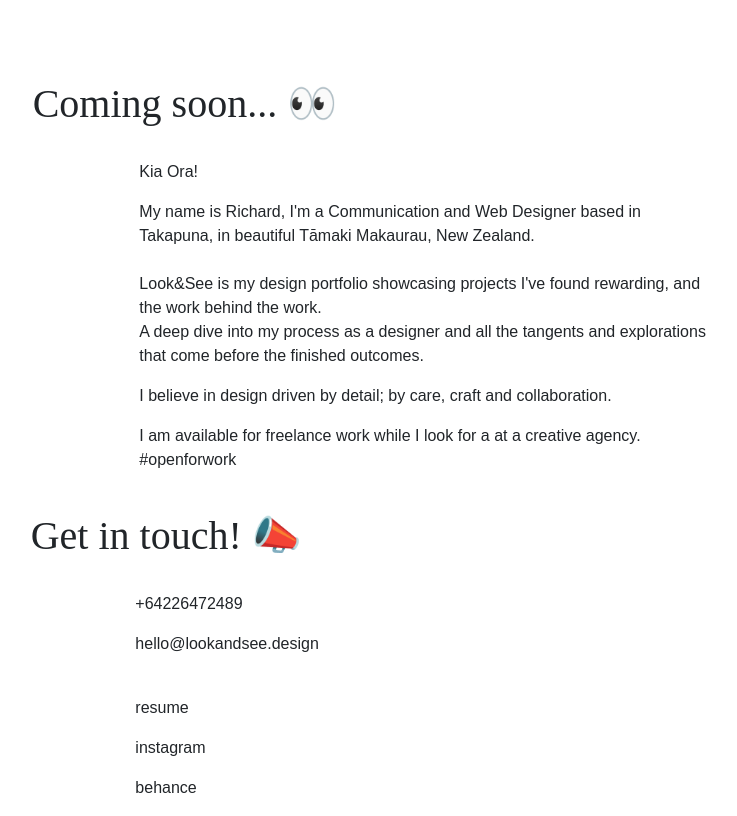
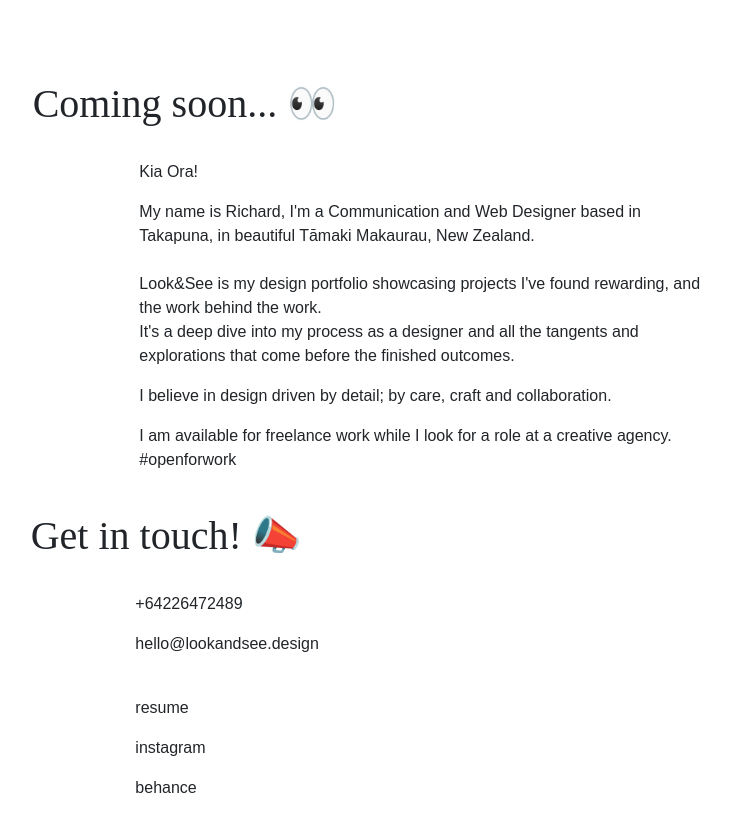
Before and after one commit to richardroach-ux/looknsee, a JavaScript app: page / in a window 1280 px wide. Shown: the whole page, without its empty margins (86-823 px from the left). Built offline with nearby package versions, Linux system fonts and the light colour scheme; the HTML template or start-up script is replaced by a standard one; a web font is replaced by a local one.

Commit message:
Minor spelling corrections.

```diff
--- a/src/App.js
+++ b/src/App.js
@@ -16,10 +16,10 @@
           <p>Kia Ora!</p>
           <p>My name is Richard, I'm a Communication and Web Designer based in Takapuna, in beautiful Tāmaki Makaurau, New Zealand.
           <br></br><br></br>Look&See is my design portfolio showcasing projects I've found rewarding, and the work behind the work.
-          <br></br>A deep dive into my process as a designer and all the tangents and explorations that come before the finished outcomes.</p>
+          <br></br>It's a deep dive into my process as a designer and all the tangents and explorations that come before the finished outcomes.</p>
           <p>I believe in design driven by detail; by care, craft and collaboration.</p>
           {/* <p>Graduating from Auckland University of Technology with a Bachelor of Communication Design in 2018, I recently returned to study and am completing a Diploma of Web and User Experience Design at Yoobee Colleges, and a Diploma of Web Development at Whitecliffe.</p> */}
-          <p>I am available for freelance work while I look for a at a creative agency. <br></br>#openforwork</p>
+          <p>I am available for freelance work while I look for a role at a creative agency. <br></br>#openforwork</p>
           <br></br>
         </Col>
       </Row>
```
